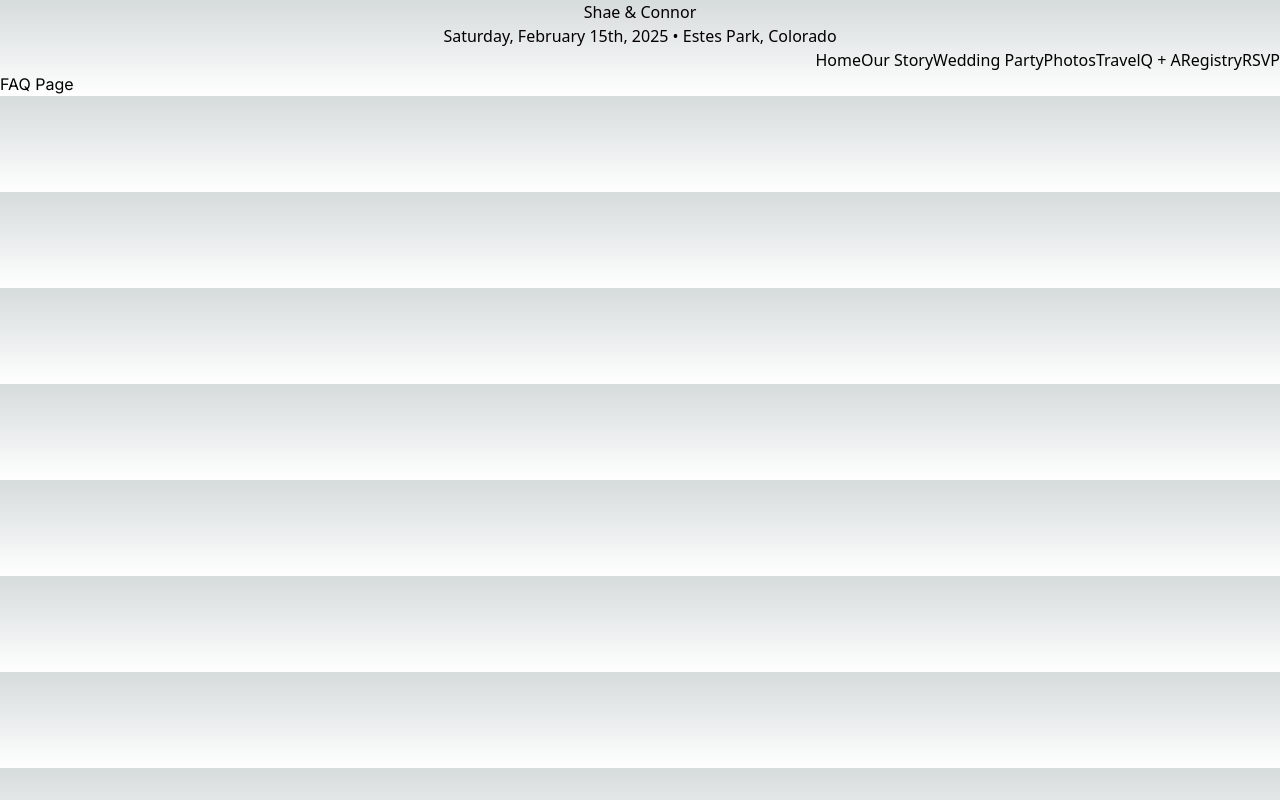
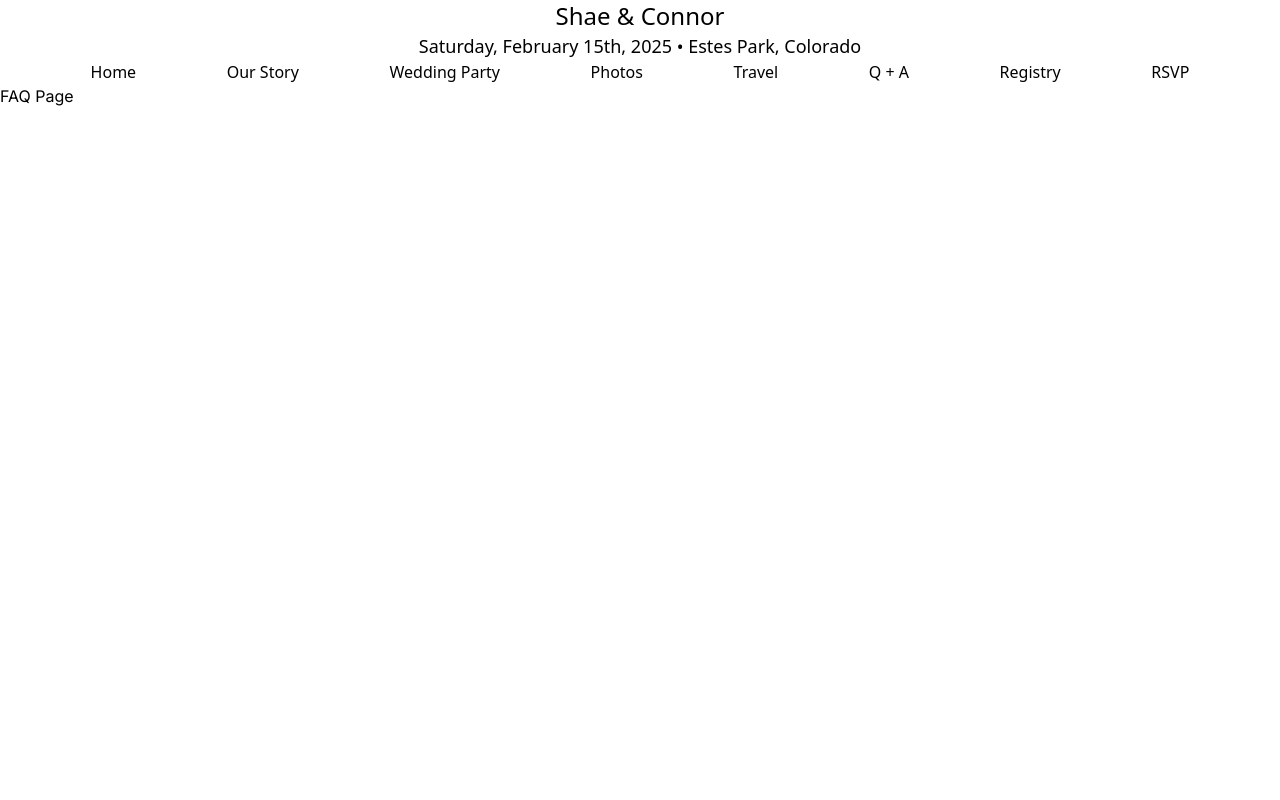
Before and after one commit to shaehamm/wedding-website, a Next.js app: page /faq in a window 1280 px wide. Built offline with nearby package versions, Linux system fonts and the light colour scheme.

Commit message:
added styling

```diff
--- a/src/app/components/nav/navbar.tsx
+++ b/src/app/components/nav/navbar.tsx
@@ -9,7 +9,7 @@
 export default function Navbar() {
   const pathname = usePathname();
   return (
-    <nav className="justify-end items-center hidden md:flex">
+    <nav className="justify-evenly items-center hidden md:flex">
       {NAV_LINKS.map((link) => {
         return (
           <Link
--- a/src/ui/globals.css
+++ b/src/ui/globals.css
@@ -2,6 +2,81 @@
 @tailwind components;
 @tailwind utilities;
 
+@layer base {
+  :root {
+    --background: 0 0% 100%;
+    --foreground: 0 0% 3.9%;
+
+    --card: 0 0% 100%;
+    --card-foreground: 0 0% 3.9%;
+
+    --popover: 0 0% 100%;
+    --popover-foreground: 0 0% 3.9%;
+
+    --primary: 0 0% 9%;
+    --primary-foreground: 0 0% 98%;
+
+    --secondary: 0 0% 96.1%;
+    --secondary-foreground: 0 0% 9%;
+
+    --muted: 0 0% 96.1%;
+    --muted-foreground: 0 0% 45.1%;
+
+    --accent: 0 0% 96.1%;
+    --accent-foreground: 0 0% 9%;
+
+    --destructive: 0 84.2% 60.2%;
+    --destructive-foreground: 0 0% 98%;
+
+    --border: 0 0% 89.8%;
+    --input: 0 0% 89.8%;
+    --ring: 0 0% 3.9%;
+
+    --radius: 0.5rem;
+  }
+
+  .dark {
+    --background: 0 0% 3.9%;
+    --foreground: 0 0% 98%;
+
+    --card: 0 0% 3.9%;
+    --card-foreground: 0 0% 98%;
+
+    --popover: 0 0% 3.9%;
+    --popover-foreground: 0 0% 98%;
+
+    --primary: 0 0% 98%;
+    --primary-foreground: 0 0% 9%;
+
+    --secondary: 0 0% 14.9%;
+    --secondary-foreground: 0 0% 98%;
+
+    --muted: 0 0% 14.9%;
+    --muted-foreground: 0 0% 63.9%;
+
+    --accent: 0 0% 14.9%;
+    --accent-foreground: 0 0% 98%;
+
+    --destructive: 0 62.8% 30.6%;
+    --destructive-foreground: 0 0% 98%;
+
+    --border: 0 0% 14.9%;
+    --input: 0 0% 14.9%;
+    --ring: 0 0% 83.1%;
+  }
+
+  h1 {
+    @apply text-2xl;
+  }
+  h2 {
+    @apply text-xl;
+  }
+  h3 {
+    @apply text-lg;
+  }
+}
+
+/*
 :root {
   --foreground-rgb: 0, 0, 0;
   --background-start-rgb: 214, 219, 220;
```
